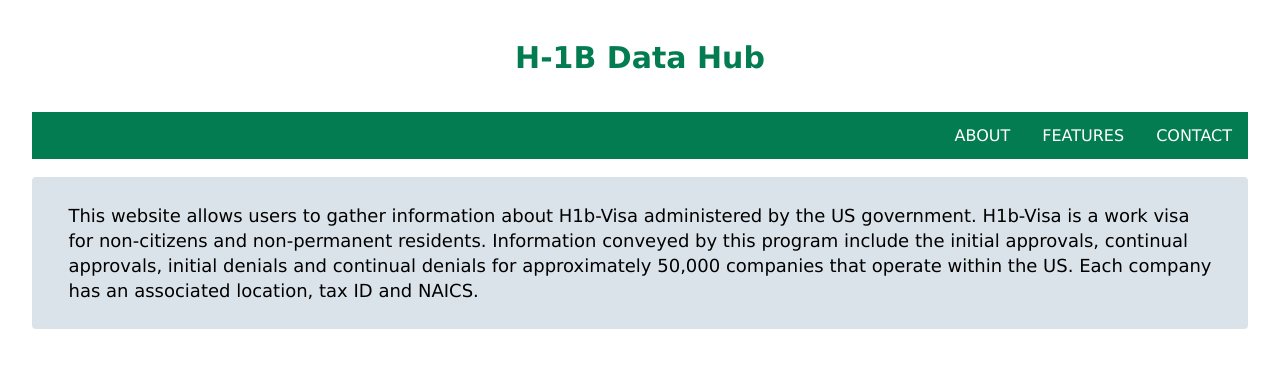
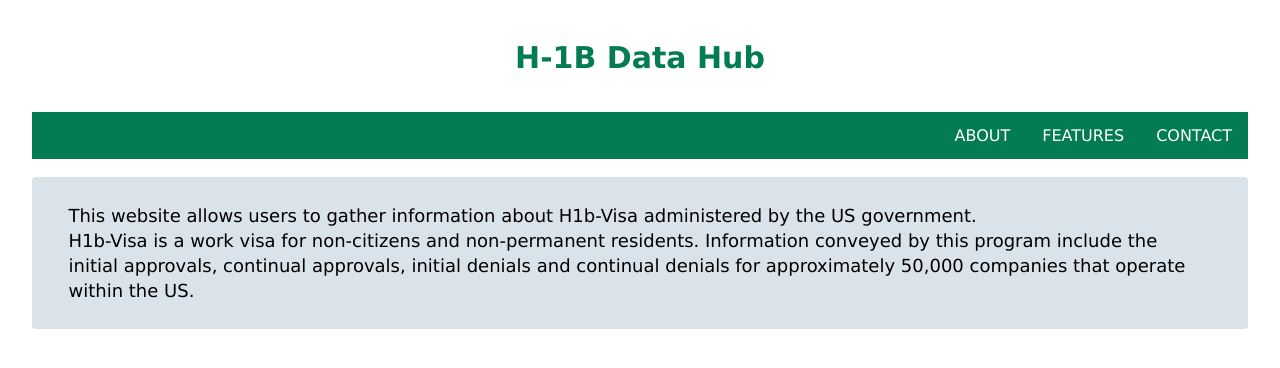
Before and after one commit to CS-257-S22/team-project-team-jbsy, a Flask app: page /about in a window 1280 px wide. Shown: the top 368 px of the page. Run offline with Flask 2, Linux system fonts and the light colour scheme.

Commit message:
order change

```diff
--- a/frontEnd/templates/about.html
+++ b/frontEnd/templates/about.html
@@ -31,10 +31,9 @@
     <div class = "instruction">
         <p>
           <br>This website allows users to gather information about H1b-Visa administered by the US government.
-          H1b-Visa is a work visa for non-citizens and non-permanent residents. Information conveyed by
+          <br>H1b-Visa is a work visa for non-citizens and non-permanent residents. Information conveyed by
           this program include the initial approvals, continual approvals, initial denials and continual
-          denials for approximately 50,000 companies that operate within the US. Each company has an
-          associated location, tax ID and NAICS.<br><br>
+          denials for approximately 50,000 companies that operate within the US. <br><br>
         </p>
     </div>
 
--- a/frontEnd/templates/contact.html
+++ b/frontEnd/templates/contact.html
@@ -31,10 +31,10 @@
     <div class = "instruction">
         <h1>Team Contact Info<h1>
         <p>
-          <br>Yeabsira Gebreegziabher - gebreegziabhery@carleton.edu<br>
-          Bennet Tefu - tefub@carleton.edu<br>
+          <br>Bennet Tefu - tefub@carleton.edu<br>
           Joshua Song - songj2@carleton.edu<br>
-          Sunny Kim - kims3@carleton.edu<br><br>
+          Sunny Kim - kims3@carleton.edu<br>
+          Yeabsira Gebreegziabher - gebreegziabhery@carleton.edu<br><br>
         </p>
     </div>
 
```
